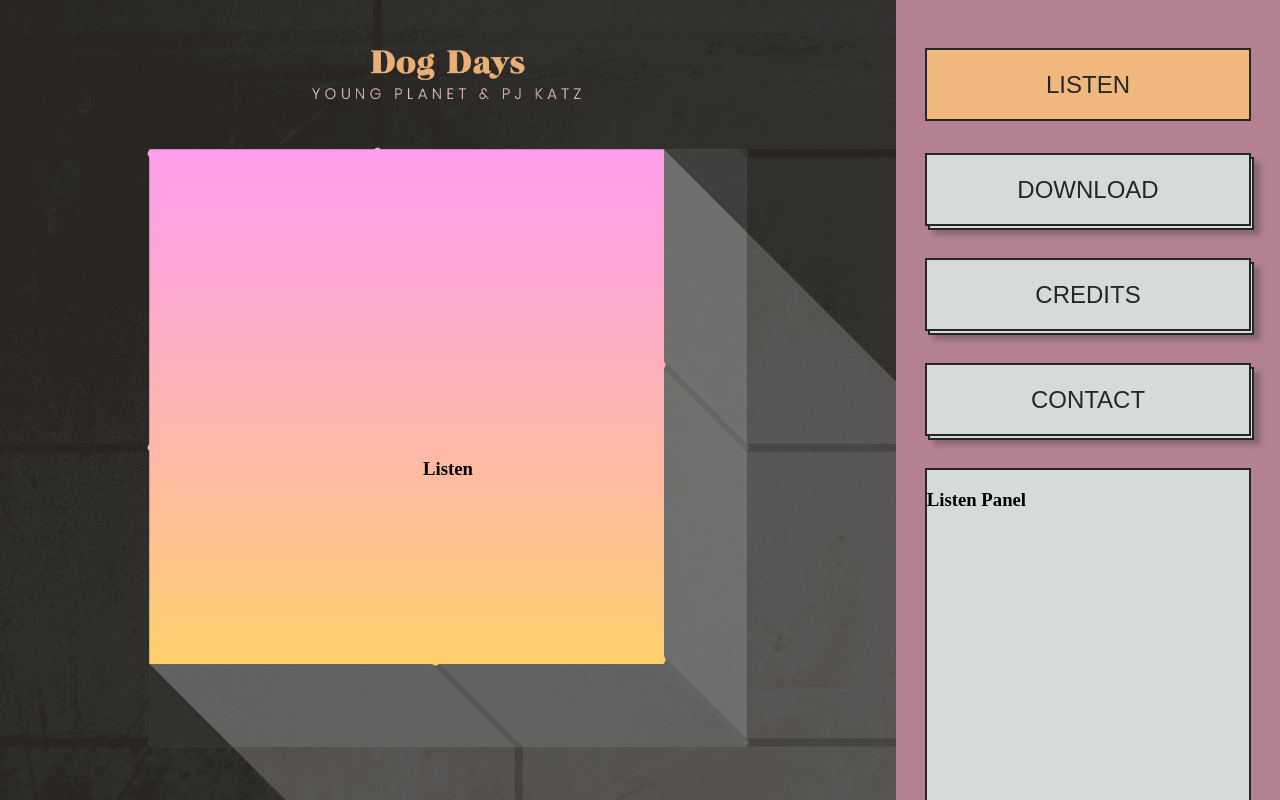
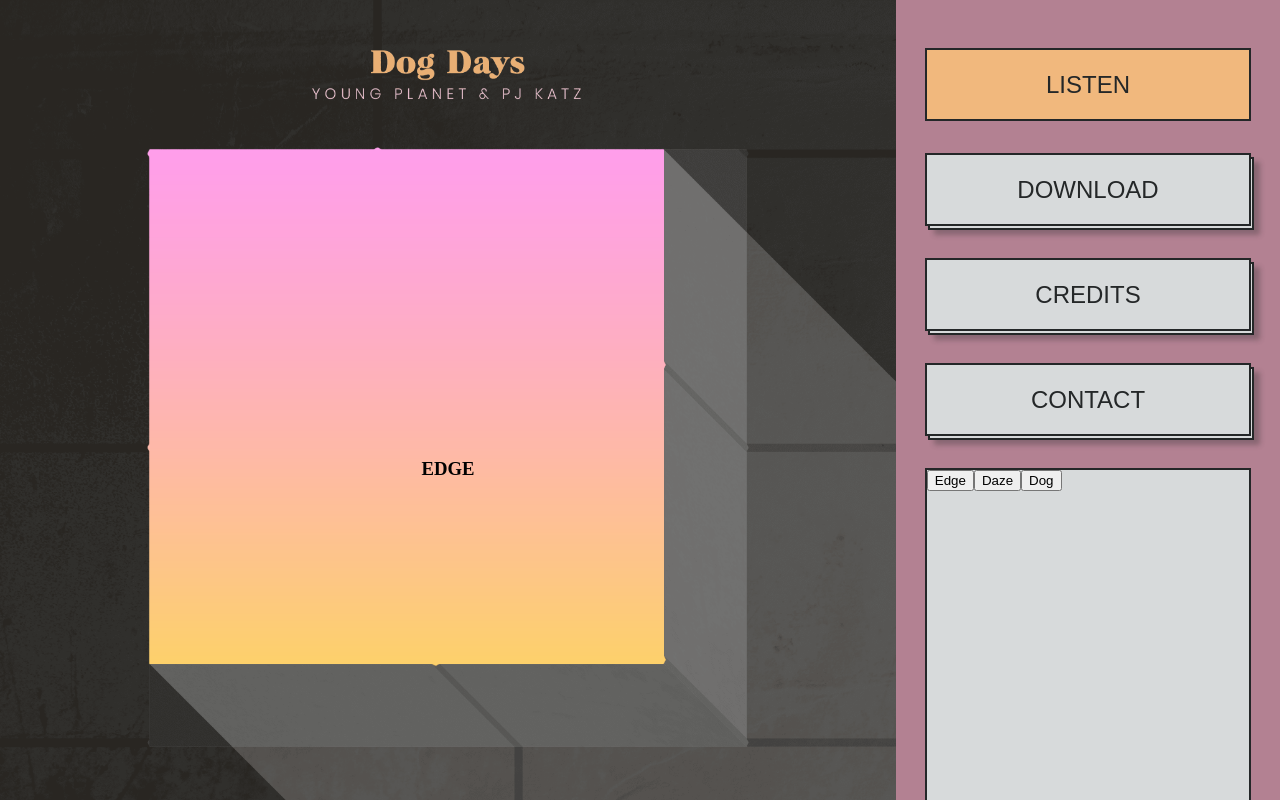
Before and after one commit to brentahrens1/young-planet-dog-days-nextjs, a Next.js app: page / in a window 1280 px wide. Both pictures are taken after a click on the button "LISTEN". Shown: the top 800 px of the page. Built offline with nearby package versions, Linux system fonts and the light colour scheme.

Commit message:
full song click functionality

```diff
--- a/components/Frame/Frame.tsx
+++ b/components/Frame/Frame.tsx
@@ -1,11 +1,12 @@
 import Default from '../Frame/Default/Default'
-import Listen from '../Frame/Listen/Daze/Daze'
+import Listen from '../Frame/Listen/Listen'
 import Download from '../Frame/Download/Download'
 import Credits from '../Frame/Credits/Credits'
 import Contact from '../Frame/Contact/Contact'
 
 interface dogDaysProps {
-    isSelected: string
+    isSelected: string,
+    isSongSelected: string
 }
 
 const Frame: React.FC<dogDaysProps> = (props) => {
@@ -18,7 +19,7 @@ const Frame: React.FC<dogDaysProps> = (props) => {
                     <Default />
                     :
                     props.isSelected === 'LISTEN' ?
-                    <Listen />
+                    <Listen isSongSelected={props.isSongSelected} />
                     :
                     props.isSelected === 'DOWNLOAD' ?
                     <Download />
--- a/components/Frame/Listen/Daze/Daze.tsx
+++ b/components/Frame/Listen/Daze/Daze.tsx
@@ -1,7 +1,7 @@
 const Daze: React.FC = () => {
     return (
         <div>
-            <h1>Listen</h1>
+            <h1>Daze</h1>
         </div>
     )
 }
--- a/components/Frame/Listen/DogDays/DogDays.tsx
+++ b/components/Frame/Listen/DogDays/DogDays.tsx
@@ -1,7 +1,7 @@
 const DogDays: React.FC = () => {
     return (
         <div>
-
+            <h1>DOG</h1>
         </div>
     )
 }
--- a/components/Frame/Listen/Edge/Edge.tsx
+++ b/components/Frame/Listen/Edge/Edge.tsx
@@ -1,7 +1,7 @@
 const Edge: React.FC = () => {
     return (
         <div>
-
+            <h1>EDGE</h1>
         </div>
     )
 }
--- /dev/null
+++ b/components/Frame/Listen/Listen.tsx
@@ -0,0 +1,31 @@
+import Edge from './Edge/Edge'
+import Daze from './Daze/Daze'
+import DogDays from './DogDays/DogDays'
+
+interface dogDaysProps {
+    isSongSelected: string
+}
+
+const Listen: React.FC<dogDaysProps> = (props) => {
+    return (
+        <div className="listen">
+            {
+                props.isSongSelected === '' ?
+                <Edge />
+                :
+                props.isSongSelected === 'Edge' ?
+                <Edge />
+                :
+                props.isSongSelected === 'Daze' ?
+                <Daze />
+                :
+                props. isSongSelected === 'Dog' ?
+                <DogDays />
+                :
+                <Edge />
+            }
+        </div>
+    )
+}
+
+export default Listen
--- a/components/Home/Home.tsx
+++ b/components/Home/Home.tsx
@@ -4,11 +4,12 @@ import Panel from '../Panel/Panel'
 
 const Home: React.FC = () => {
     const [ isSelected, setIsSelected ] = useState<string>('')
+    const [ isSongSelected, setIsSongSelected ] = useState<string>('')
 
     return (
         <section className="home">
-            <Frame isSelected={isSelected} />
-            <Panel isSelected={isSelected} setIsSelected={setIsSelected} />
+            <Frame isSelected={isSelected} isSongSelected={isSongSelected} />
+            <Panel isSelected={isSelected} setIsSelected={setIsSelected} isSongSelected={isSongSelected} setIsSongSelected={setIsSongSelected} />
         </section>
     )
 }
--- a/components/Panel/Panel.tsx
+++ b/components/Panel/Panel.tsx
@@ -3,7 +3,9 @@ import PanelWindow from './PanelWindow/PanelWindow'
 
 interface dogDaysProps {
     isSelected: string,
-    setIsSelected: any
+    setIsSelected: any,
+    isSongSelected: string,
+    setIsSongSelected: any
 }
 
 const Panel: React.FC<dogDaysProps> = (props) => {
@@ -39,7 +41,7 @@ const Panel: React.FC<dogDaysProps> = (props) => {
                     })
                 }
             </div>
-            <PanelWindow isSelected={props.isSelected} />
+            <PanelWindow isSelected={props.isSelected} setIsSongSelected={props.setIsSongSelected} />
         </section>
     )
 }
--- a/components/Panel/PanelWindow/ListenPanel/ListenPanel.tsx
+++ b/components/Panel/PanelWindow/ListenPanel/ListenPanel.tsx
@@ -1,7 +1,36 @@
-const ListenPanel = () => {
+import { loadGetInitialProps } from "next/dist/next-server/lib/utils"
+
+interface dogDaysProps {
+    setIsSongSelected: any
+}
+
+const ListenPanel: React.FC<dogDaysProps> = (props) => {
+
+    const btns = [
+        {
+            text: 'Edge'
+        },
+        {
+            text: 'Daze'
+        },
+        {
+            text: 'Dog'
+        }
+    ]
+
+    function selectSong(e) {
+        props.setIsSongSelected(e.target.innerText)
+    }
+
     return (
         <div>
-            <h1>Listen Panel</h1>
+            {
+                btns.map((btn, id) => {
+                    return (
+                        <button key={id} onClick={selectSong}>{btn.text}</button>
+                    )
+                })
+            }
         </div>
     )
 }
--- a/components/Panel/PanelWindow/PanelWindow.tsx
+++ b/components/Panel/PanelWindow/PanelWindow.tsx
@@ -1,4 +1,3 @@
-import DogDays from "../../Frame/Listen/DogDays/DogDays"
 import DefaultPanel from './DefaultPanel/DefaultPanel'
 import ListenPanel from './ListenPanel/ListenPanel'
 import CreditsPanel from './CreditsPanel/CreditsPanel'
@@ -6,7 +5,8 @@ import DownloadPanel from './DownloadPanel/DownloadPanel'
 import ContactPanel from './ContactPanel/ContactPanel'
 
 interface dogDaysProps {
-    isSelected: string
+    isSelected: string,
+    setIsSongSelected: any
 }
 
 const PanelWindow: React.FC<dogDaysProps> = (props) => {
@@ -17,7 +17,7 @@ const PanelWindow: React.FC<dogDaysProps> = (props) => {
                 <DefaultPanel />
                 :
                 props.isSelected === 'LISTEN' ?
-                <ListenPanel />
+                <ListenPanel setIsSongSelected={props.setIsSongSelected}/>
                 :
                 props.isSelected === 'DOWNLOAD' ?
                 <DownloadPanel />
```
